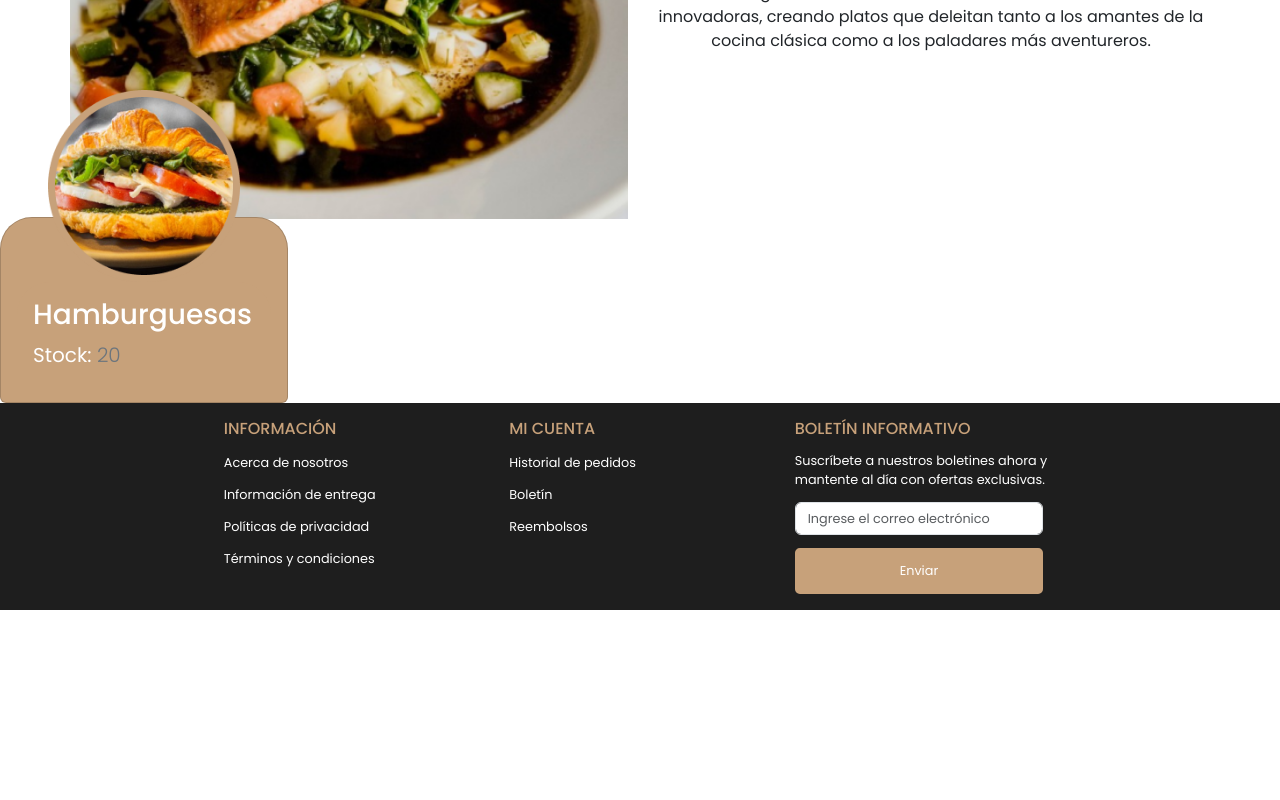
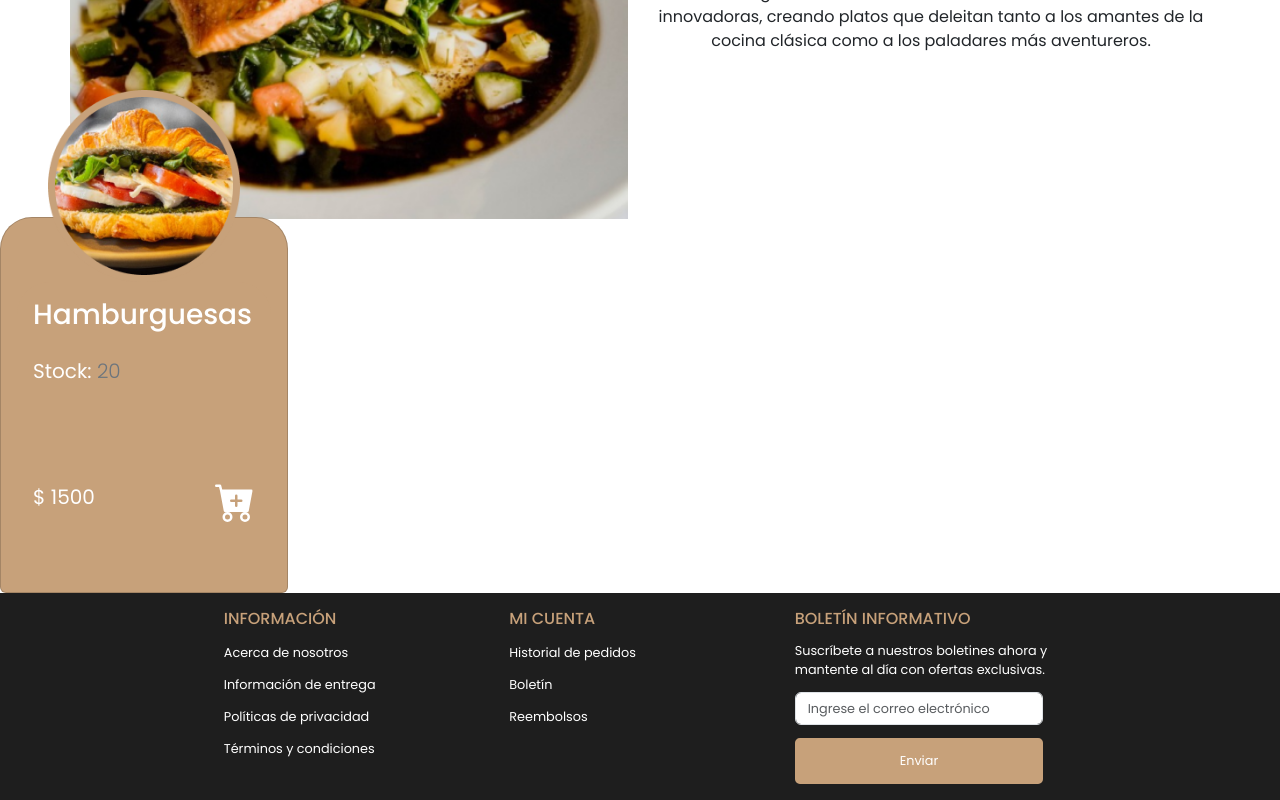
Before and after one commit to Mateo872/restfood, a React (Vite) app: page / in a window 1280 px wide. Shown: the part 1069-1869 px from the top of the page. Before the commit the page ends 1679 px from the top, so only its background shows below. Built offline with nearby package versions, Linux system fonts and the light colour scheme.

Commit message:
se realizo la card de productos  con sus estilos correspondiente

```diff
--- a/src/componentes/TarjetaProducto.jsx
+++ b/src/componentes/TarjetaProducto.jsx
@@ -1,15 +1,23 @@
 import React from "react";
 import { Card } from "react-bootstrap";
 import hamburguesa from "../assets/img-hamb-card.png";
+
+import { BsCartPlusFill } from "react-icons/bs";
 const TarjetaProducto = () => {
     return (
         <Card className="card-body" style={{ width: "18rem" }}>
             <Card.Img variant="top" src={hamburguesa} className="img-tarjeta-producto" />
             <Card.Body className="body-tarjeta">
                 <Card.Title className="fs-3">Hamburguesas</Card.Title>
-                <Card.Text className="fs-5">
+                <Card.Text className="fs-5 my-4">
                     Stock: <span className="fw-light text-secondary"> 20</span>
                 </Card.Text>
+                <div className="d-flex mt-5 justify-content-between">
+                    <Card.Text className="fs-5 my-5"> $ 1500</Card.Text>
+                    <a>
+                        <BsCartPlusFill fontSize={40} className="mt-5" />
+                    </a>
+                </div>
             </Card.Body>
         </Card>
     );
```
